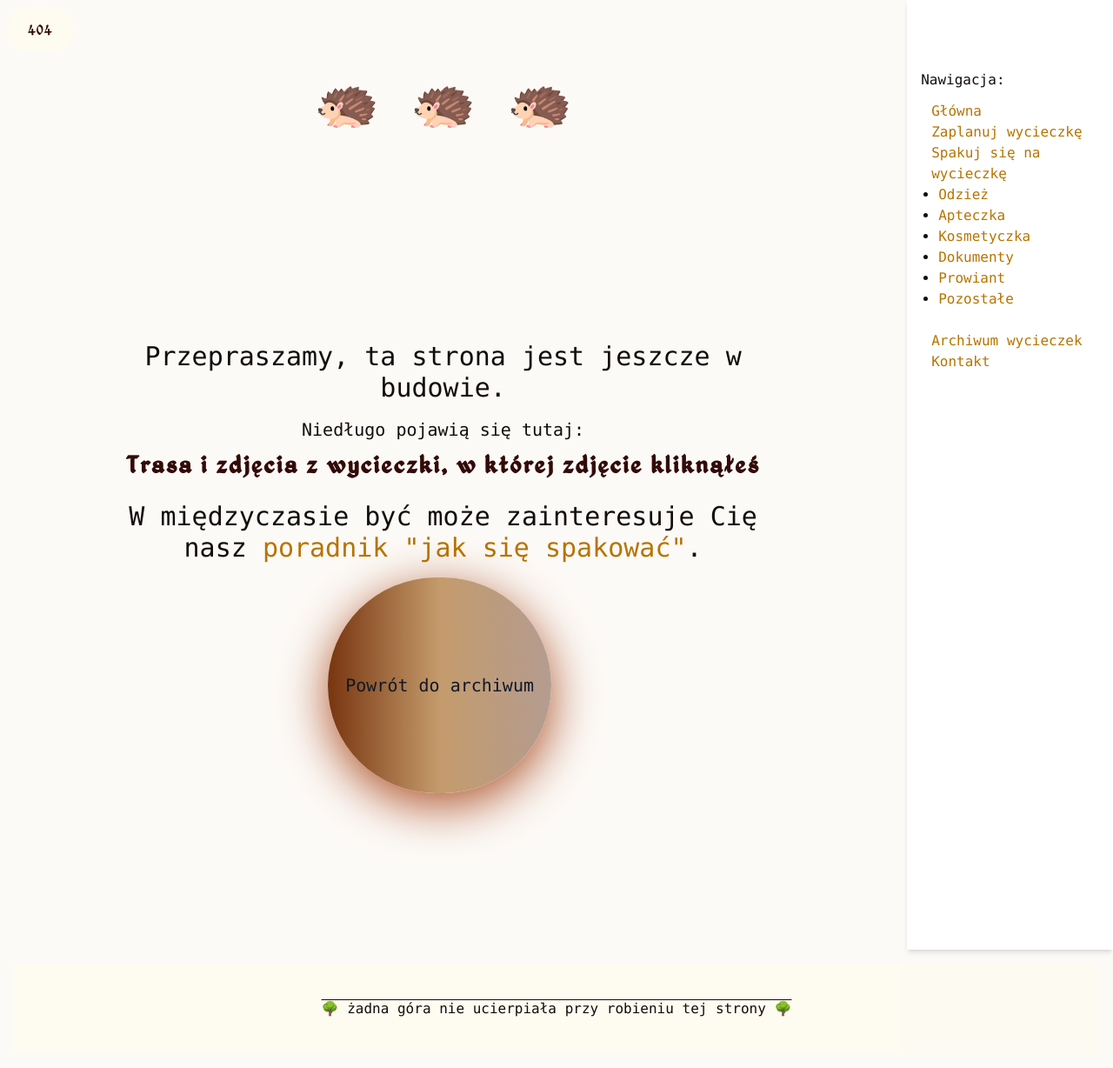
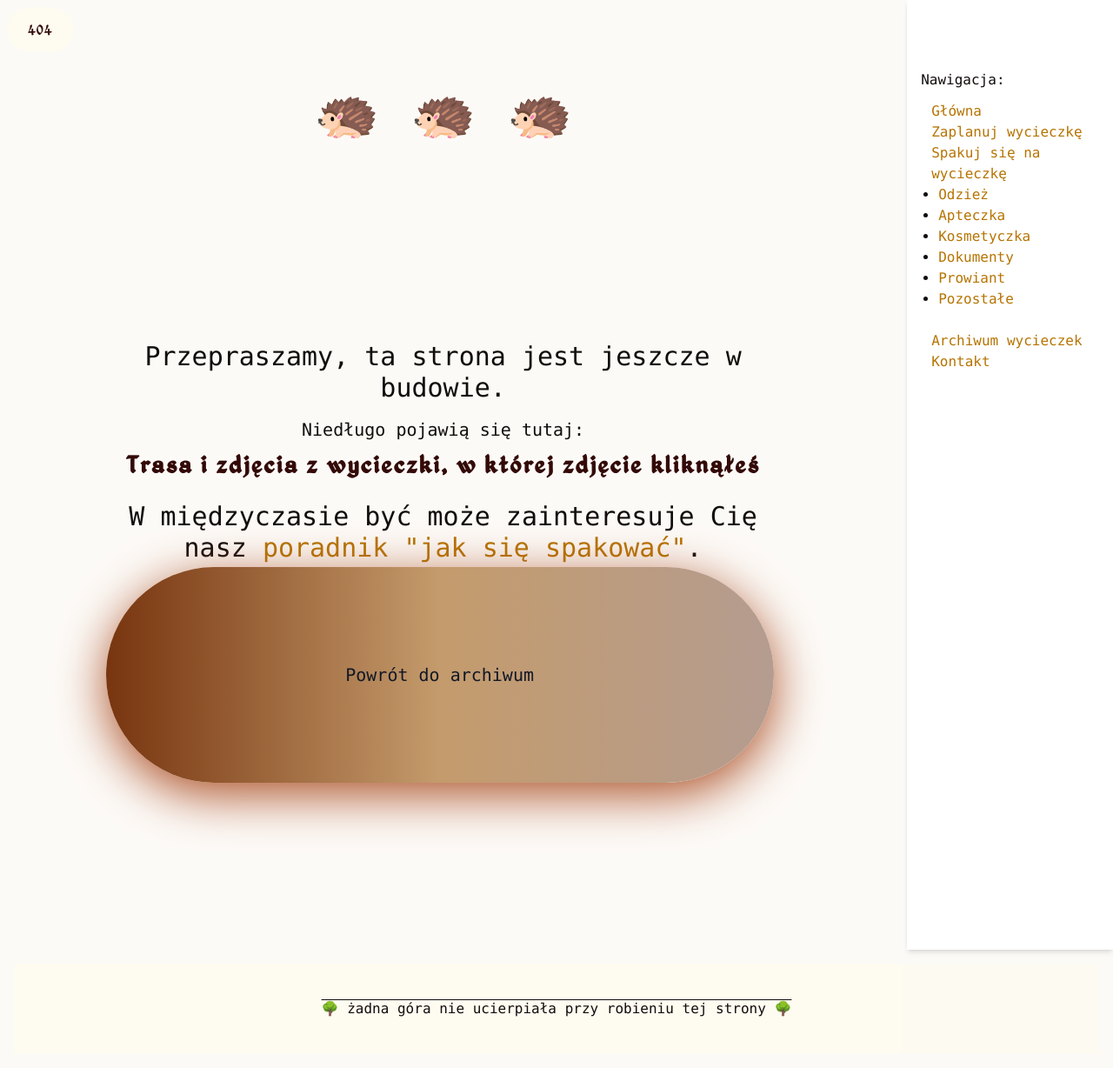
Before and after one commit to kama-pa-go/KGprojects, a Jekyll site: the page built from budowa.md, in a window 1280 px wide. Shown: the whole page at 87% size. Built offline with Jekyll 4.4.1, drawn with Linux system fonts in a browser that asks for light colours.

Commit message:
Your commit message here

```diff
--- a/assets/output.css
+++ b/assets/output.css
@@ -535,6 +535,9 @@
   .min-h-screen {
     min-height: 100vh;
   }
+  .w-1 {
+    width: calc(var(--spacing) * 1);
+  }
   .w-1\/2 {
     width: calc(1/2 * 100%);
   }
@@ -974,6 +977,9 @@
   }
   .justify-items-stretch {
     justify-items: stretch;
+  }
+  .gap-1 {
+    gap: calc(var(--spacing) * 1);
   }
   .gap-2 {
     gap: calc(var(--spacing) * 2);
@@ -1234,6 +1240,9 @@
   }
   .bg-basicBeage {
     background-color: var(--color-basicBeage);
+  }
+  .bg-black {
+    background-color: var(--color-black);
   }
   .bg-black\/50 {
     background-color: color-mix(in oklab, var(--color-black) 50%, transparent);
--- a/budowa.md
+++ b/budowa.md
@@ -4,7 +4,7 @@ title: 404
 ---
 <div class="flex justify-center items-center w-full min-h-screen p-2">
   <div class="w-full max-w-[800px] px-4">
-    <div class="grid grid-rows-3 justify-items-center gap-4">
+    <div class="grid grid-rows-3 justify-items-center gap-1">
       <div class="animate-bounce text-5xl sm:text-6xl text-center">🦔 🦔 🦔</div>
       <div class="text-2xl sm:text-3xl text-center">
         Przepraszamy, ta strona jest jeszcze w budowie.
@@ -12,7 +12,7 @@ title: 404
         <h1 class="text-xl font-bold mt-2">Trasa i zdjęcia z wycieczki, w której zdjęcie kliknąłeś</h1>
         <p class="mt-6">W międzyczasie być może zainteresuje Cię nasz <a href="ekwipunek.html">poradnik "jak się spakować"</a>.</p>
       </div>
-      <button class="text-amber-50 w-auto px-6 red-yellow-button py-1 sm:px-10 md:px-16 sm:py-4 cursor-pointer rounded-full orangeShadow font-medium"
+      <button class="text-amber-50 w-full px-6 red-yellow-button py-1 sm:px-10 md:px-16 sm:py-4 cursor-pointer rounded-full orangeShadow font-medium"
         onclick="window.location.href='https://kama-pa-go.github.io/KGprojects/galeria.html'">
         <p class="text-base sm:text-lg md:text-xl">Powrót do archiwum</p>
     </button>
```
